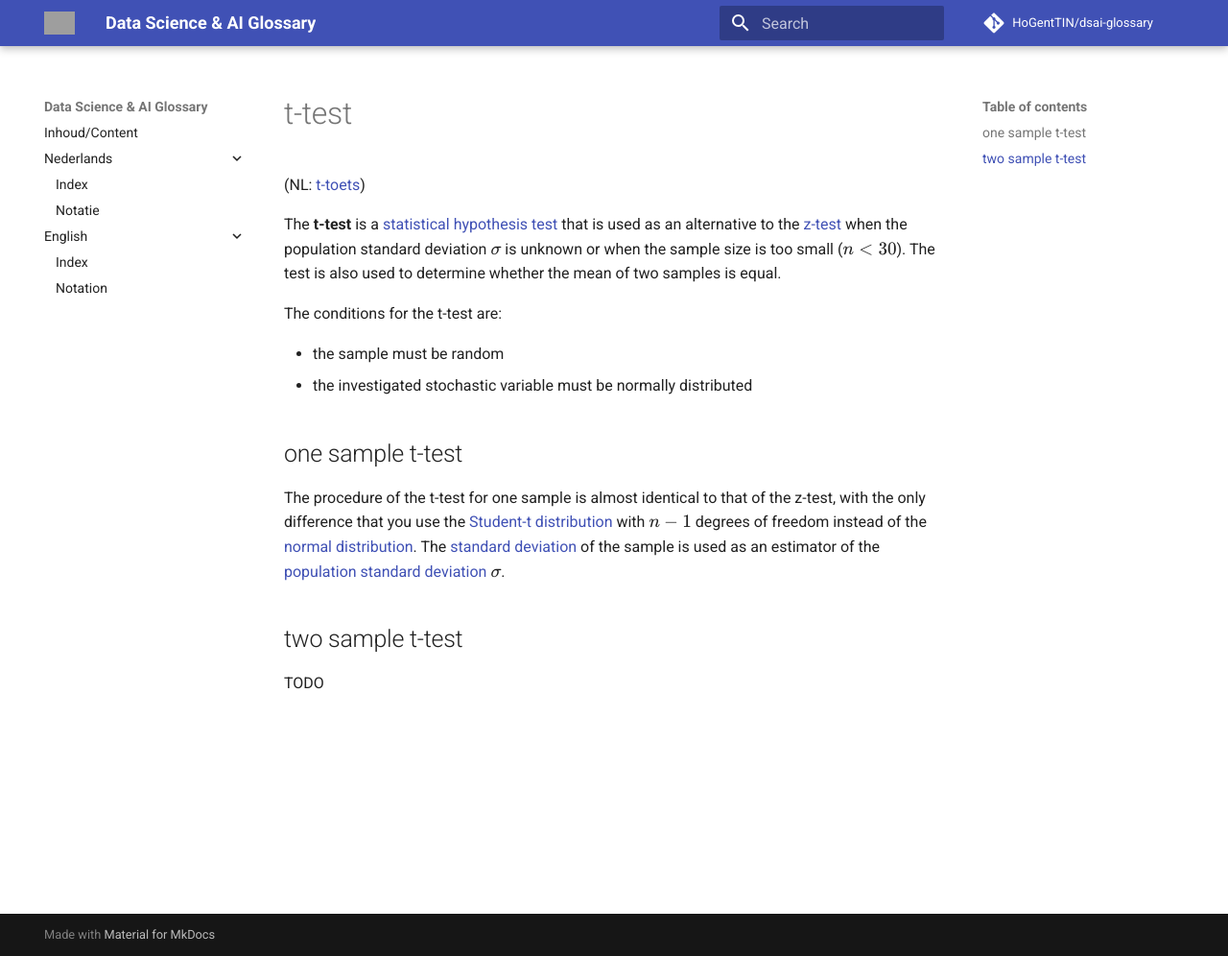
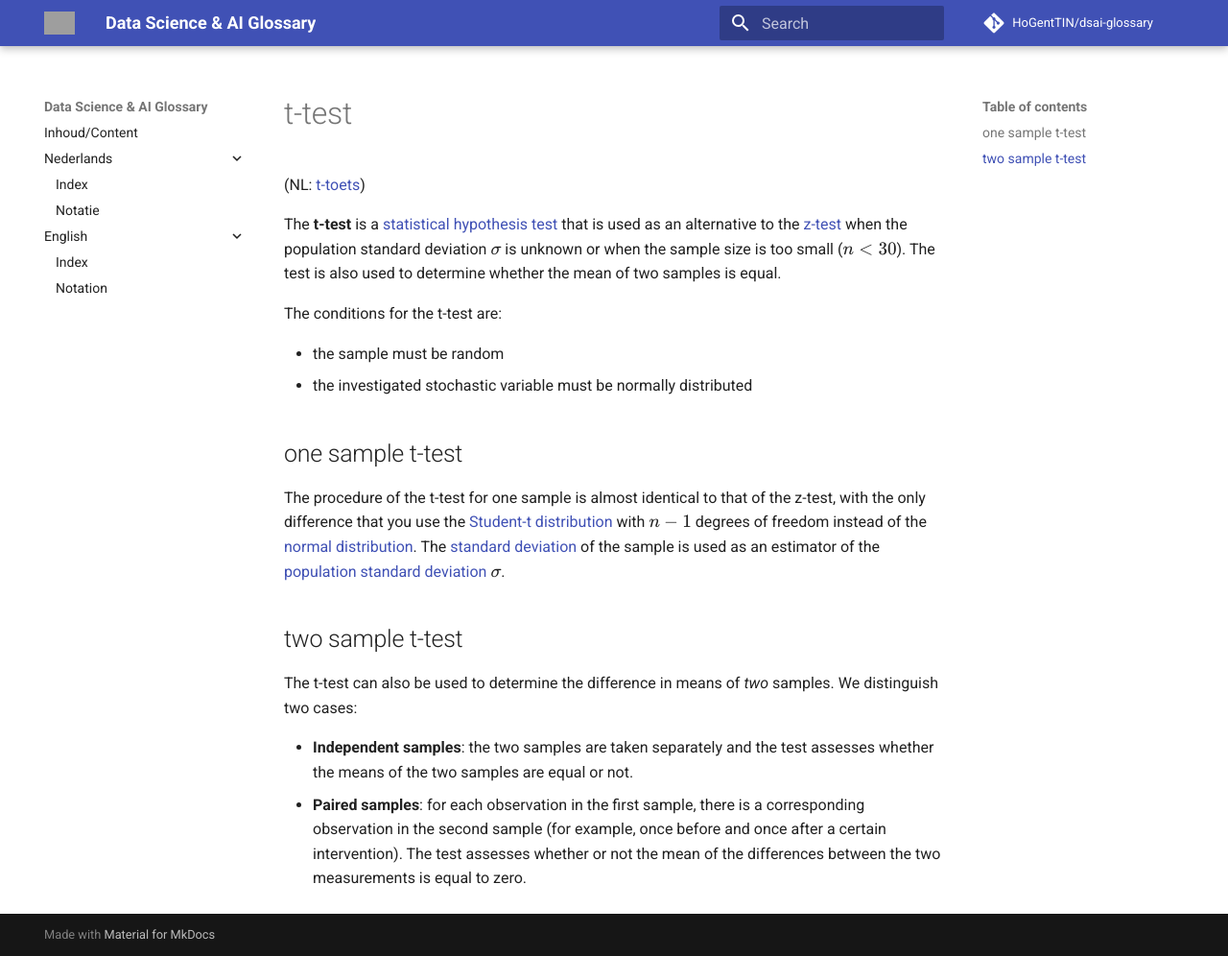
Before and after one commit to HoGentTIN/dsai-glossary, an MkDocs documentation site: the page built from docs/en/t-test.md, in a window 1280 px wide and 996 px high. Shown: the whole window at 96% size. Built offline with MkDocs 1.6.1 and Material for MkDocs 9.7.7, drawn with Linux system fonts in a browser that asks for light colours; comment, search, counter and statistics services are not loaded; grey boxes are pictures that could not be loaded.

```diff
--- a/docs/en/t-test.md
+++ b/docs/en/t-test.md
@@ -15,4 +15,7 @@ The procedure of the t-test for one sample is almost identical to that of the z-
 
 ## two sample t-test
 
-TODO
+The t-test can also be used to determine the difference in means of *two* samples. We distinguish two cases:
+
+- **Independent samples**: the two samples are taken separately and the test assesses whether the means of the two samples are equal or not.
+- **Paired samples**: for each observation in the first sample, there is a corresponding observation in the second sample (for example, once before and once after a certain intervention). The test assesses whether or not the mean of the differences between the two measurements is equal to zero.
```
Also changed, not shown: docs/nl/t-toets.md (+4 -1 lines).
